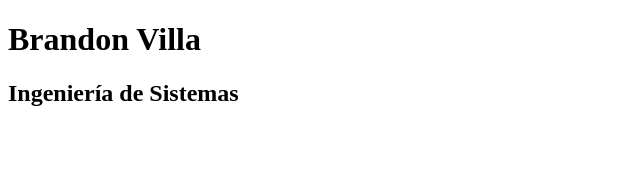
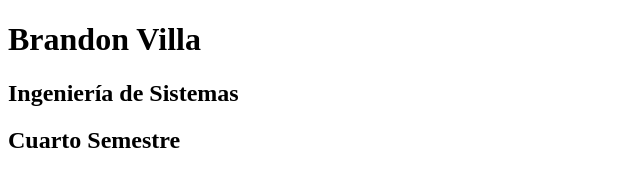
Before and after one commit to zskyriot/taller_uno_bpd, a plain HTML site: page index.html in a window 1280 px wide. Shown: the whole page, without its empty margins (0-640 px from the left). Drawn offline with Linux system fonts and the light colour scheme.

Commit message:
Agregue otro h2 que indica que estoy en cuarto semestre

```diff
--- a/index.html
+++ b/index.html
@@ -8,5 +8,6 @@
 <body>
     <h1>Brandon Villa</h1>
     <h2>Ingeniería de Sistemas</h2>
+    <h2>Cuarto Semestre</h2>
 </body>
 </html>
```
